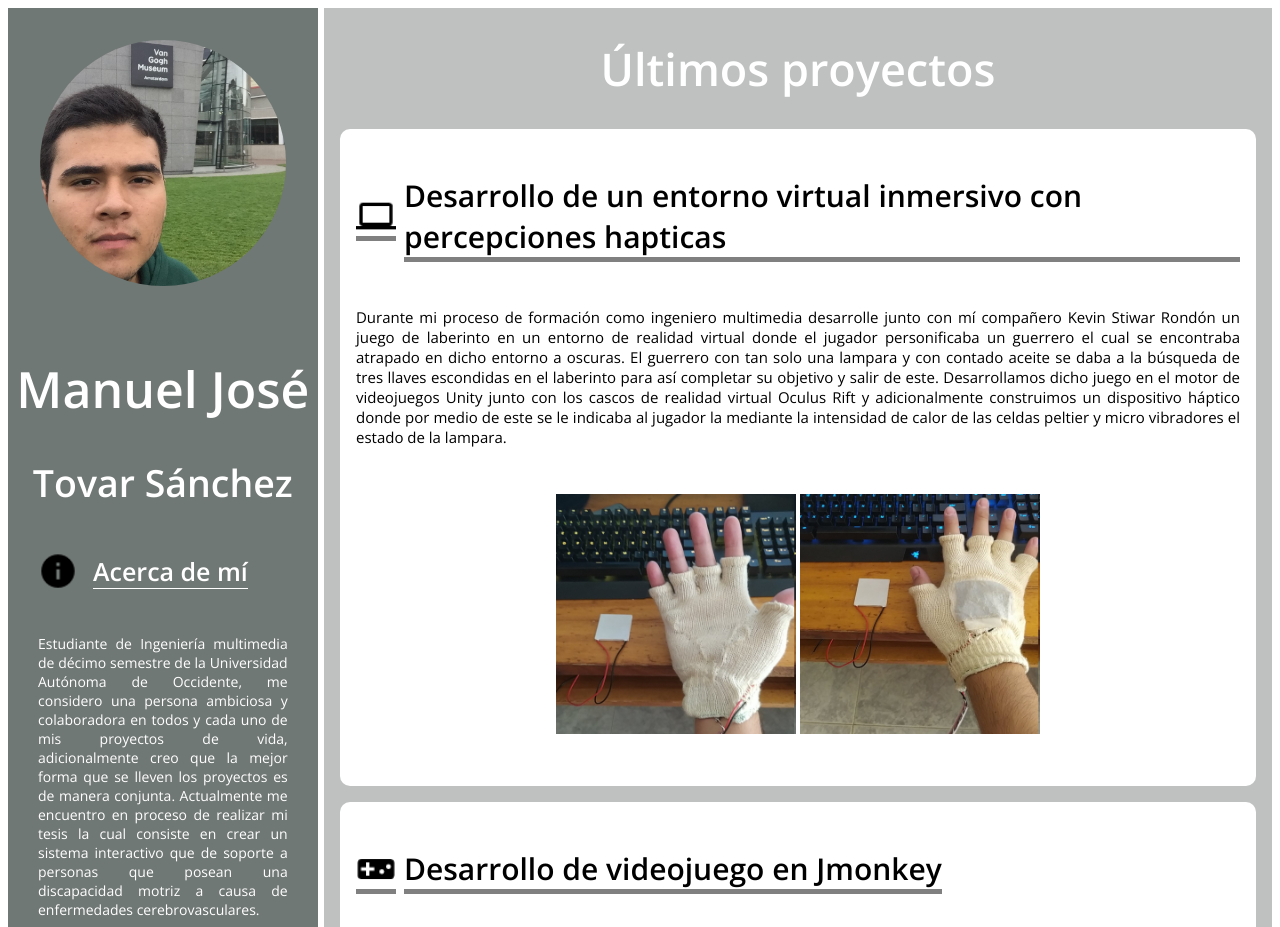
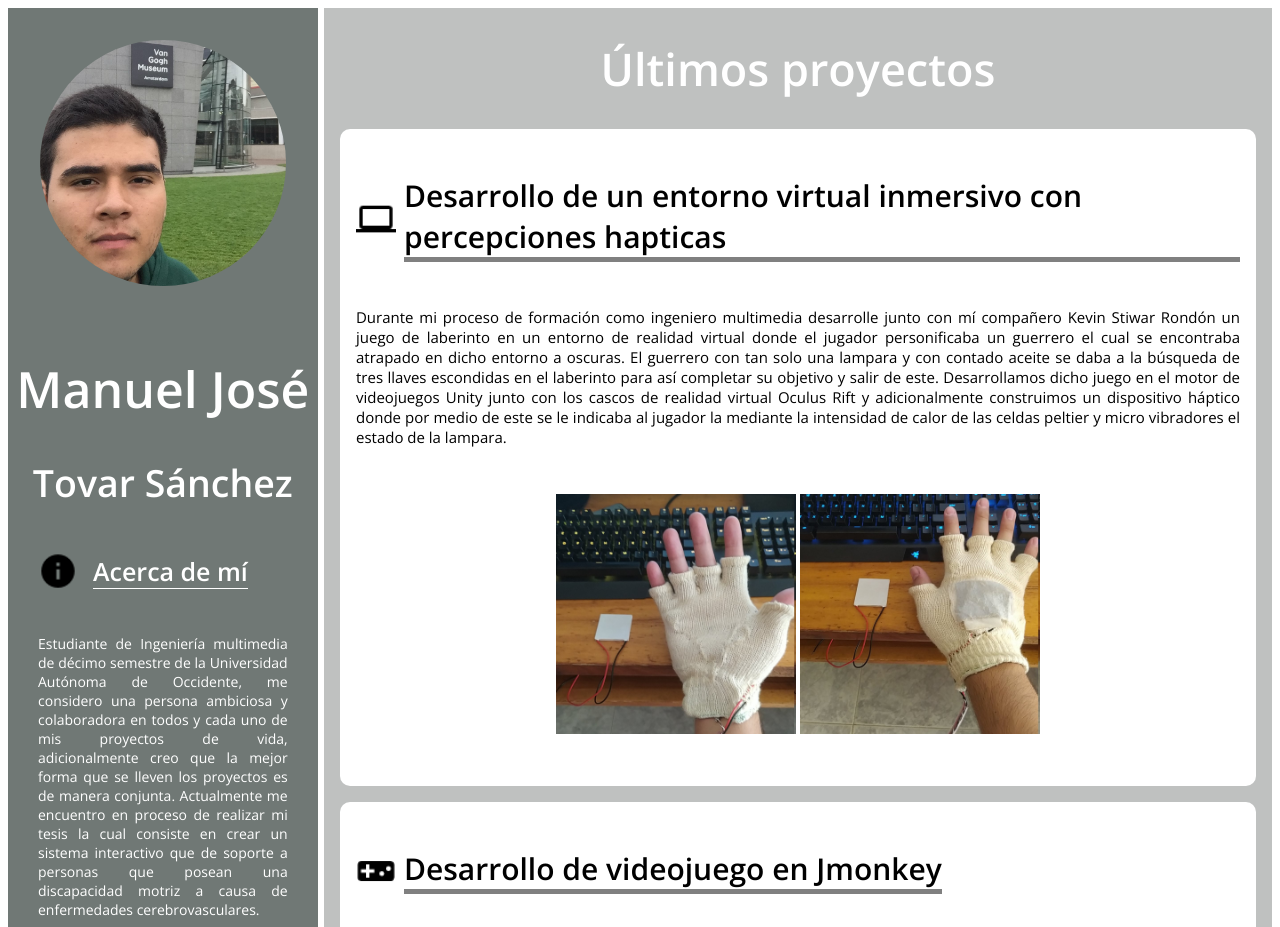
Before and after one commit to ManuelTovar/Repositorio, a plain HTML site: page index.html in a window 1280 px wide. Shown: the top 927 px of the page. Drawn offline with nearby package versions, Linux system fonts and the light colour scheme; a script that the page names is missing.

Commit message:
Se corrigen aspectos de diseño

```diff
--- a/resources/main.css
+++ b/resources/main.css
@@ -134,5 +134,5 @@ body p{
     width: 2.5rem;
     height: 2.5rem;
     margin-right: 0.5rem;
-    border-bottom: 5px solid grey;
+
 }
```
